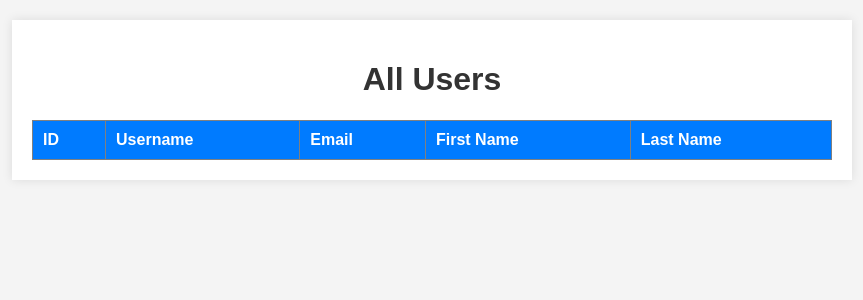
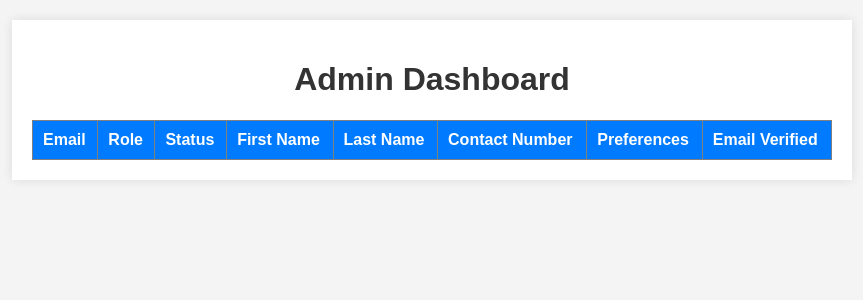
Before and after one commit to prayash-d/cps714_login_authentication, a Django app: template loginSignup/base/templates/user/user_list.html in a window 1280 px wide. Shown: the top 300 px of the page, without its empty margins (208-1071 px from the left). Run offline with Django 3.2, Linux system fonts and the light colour scheme; the template is opened without the code that fills it, so the values that code supplies are empty.

Commit message:
Added functinality to admin dashboard. Everything works as expected

```diff
--- a/loginSignup/base/models.py
+++ b/loginSignup/base/models.py
@@ -64,6 +64,7 @@ class CustomUser(AbstractUser):
     def save(self, *args, **kwargs):
         super().save(*args, **kwargs) #save the new user model with new changes by super().save() method
 
+
 # User Profile model
 class UserProfile(models.Model):
     profile_id = models.AutoField(primary_key=True)
--- a/loginSignup/base/templates/registration/signup.html
+++ b/loginSignup/base/templates/registration/signup.html
@@ -9,11 +9,6 @@
             {% csrf_token %}
             {{ form.as_p }}  <!-- This renders the username and password fields automatically -->
 
-            <!-- Manually add the email field -->
-            {% comment %} <label for="email">Email</label>
-            <input type="email" name="email" required>  <!-- Email input field added manually --> {% endcomment %}
-
-
 
             <button type="submit">Submit</button>
         </form>
--- a/loginSignup/base/templates/user/user_list.html
+++ b/loginSignup/base/templates/user/user_list.html
@@ -52,25 +52,31 @@
 </head>
 <body>
     <div class="container">
-        <h1>All Users</h1>
+        <h1>Admin Dashboard</h1>
         <table border="1">
             <thead>
                 <tr>
-                    <th>ID</th>
-                    <th>Username</th>
                     <th>Email</th>
+                    <th>Role</th>
+                    <th>Status</th>
                     <th>First Name</th>
                     <th>Last Name</th>
+                    <th>Contact Number</th>
+                    <th>Preferences</th>
+                    <th>Email Verified</th>
                 </tr>
             </thead>
             <tbody>
                 {% for user in users %}
                 <tr>
-                    <td>{{ user.id }}</td>
-                    <td>{{ user.username }}</td>
                     <td>{{ user.email }}</td>
-                    <td>{{ user.first_name }}</td>
-                    <td>{{ user.last_name }}</td>
+                <td>{{ user.role }}</td>
+                <td>{{ user.status }}</td>
+                <td>{{ user.profile.first_name }}</td>
+                <td>{{ user.profile.last_name }}</td>
+                <td>{{ user.profile.contact_number }}</td>
+                <td>{{ user.profile.preferences }}</td>
+                <td>{{ user.email_verified }}</td>
                 </tr>
                 {% endfor %}
             </tbody>
--- a/loginSignup/base/tokens.py
+++ b/loginSignup/base/tokens.py
@@ -6,6 +6,6 @@ class TokenGenerator(PasswordResetTokenGenerator):
     def _make_hash_value(self, user, timestamp):
         return (
             text_type(user.pk) + text_type(timestamp) +
-            text_type(user.email_is_verified)
+            text_type(user.email_verified)
         )
 account_activation_token = TokenGenerator()
```
Also changed, not shown: loginSignup/base/forms.py (+38 -8 lines), loginSignup/base/views.py (+18 -4 lines).
